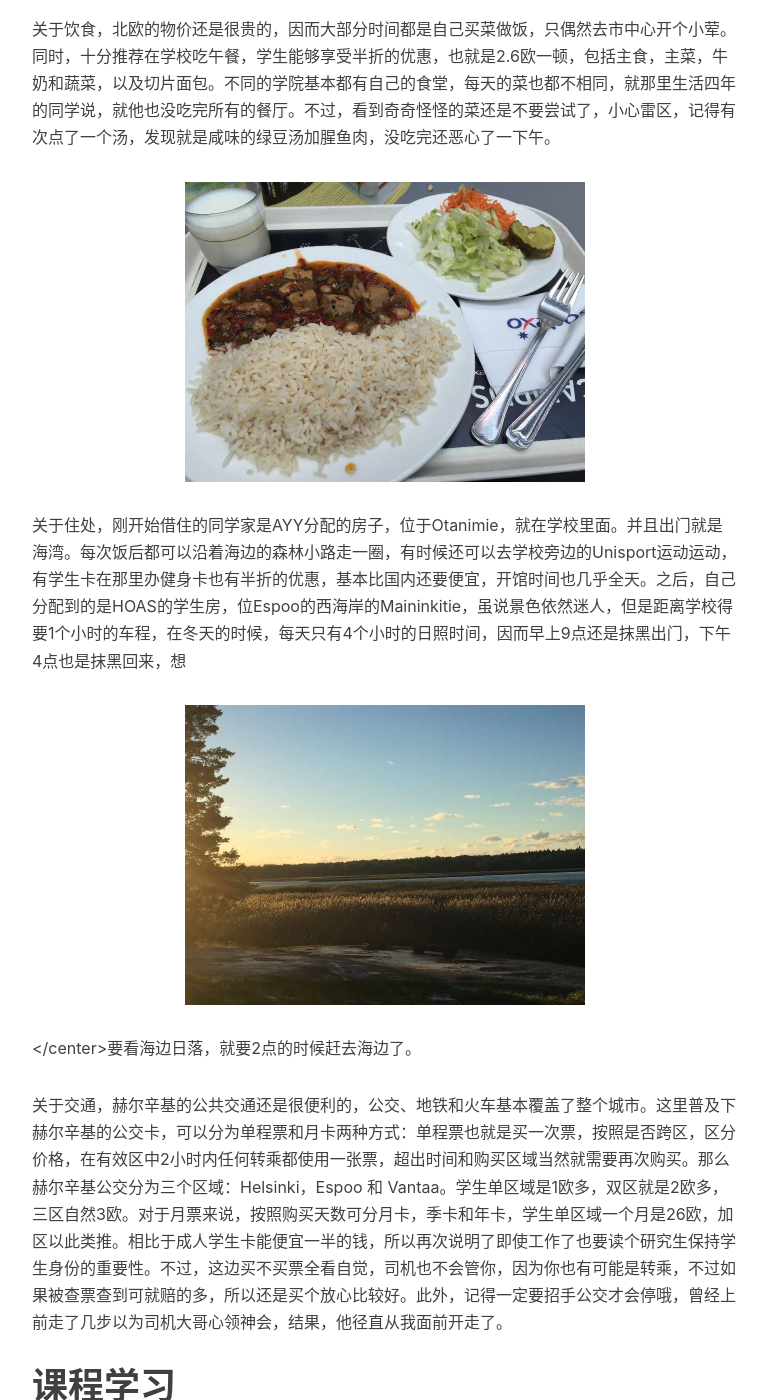
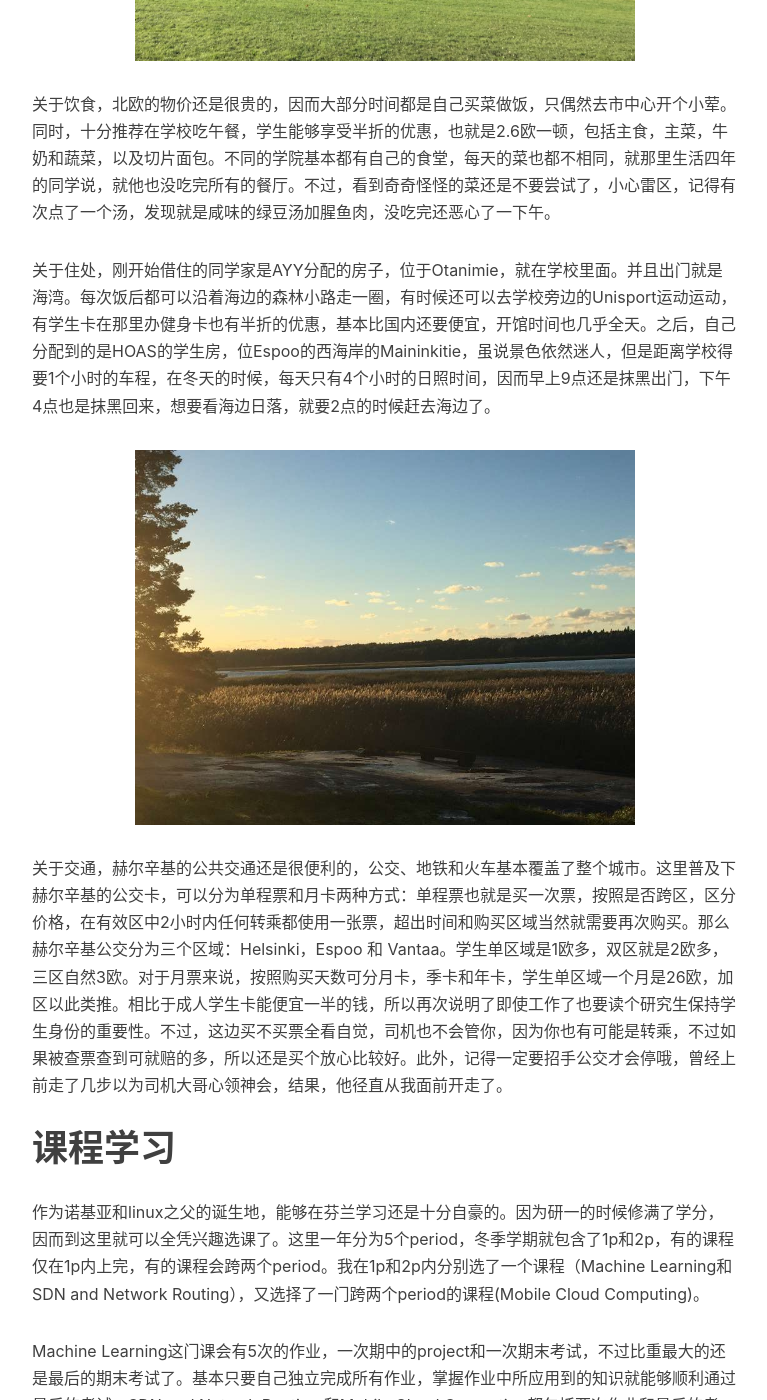
Before and after one commit to liukun2634/liukun2634.github.io, a Jekyll site: the page built from _posts/2017-02-25-life_in_finland.md, in a window 1280 px wide and 1400 px high, scrolled down 1704 px. Shown: the whole window, without its empty margins (233-1000 px from the left). Built offline with Jekyll 4.4.1, drawn with Linux system fonts in a browser that asks for light colours; nearby versions of some CDN libraries; comment, search, counter and statistics services are not loaded.

Commit message:
add finland

```diff
--- a/_posts/2017-02-25-life_in_finland.md
+++ b/_posts/2017-02-25-life_in_finland.md
@@ -24,16 +24,14 @@ header-img: "../images/finlandlife/1.jpeg"
 
 刚到芬兰的赫尔辛基，给人第一感觉就是无比的干净，清新的空气，周围没有太多的楼房，到处是绿树和海湾，一眼望去就能看到天边，一下就让刚到新环境的紧张心情放松了下来。虽说芬兰是说芬兰语的，但大多数人都会英语，因而你可以很放心的与他们沟通。学校也会为每个交流生分配一个tutor，来帮助你更快适应这里的生活。
 <center>
-<p><img src="../images/finlandlife/6.jpeg" height="300" width="400"  align="center"></p>
+<p><img src="../images/finlandlife/6.jpeg" height="350" width="500"  align="center"></p>
 </center>
 关于饮食，北欧的物价还是很贵的，因而大部分时间都是自己买菜做饭，只偶然去市中心开个小荤。同时，十分推荐在学校吃午餐，学生能够享受半折的优惠，也就是2.6欧一顿，包括主食，主菜，牛奶和蔬菜，以及切片面包。不同的学院基本都有自己的食堂，每天的菜也都不相同，就那里生活四年的同学说，就他也没吃完所有的餐厅。不过，看到奇奇怪怪的菜还是不要尝试了，小心雷区，记得有次点了一个汤，发现就是咸味的绿豆汤加腥鱼肉，没吃完还恶心了一下午。
+
+关于住处，刚开始借住的同学家是AYY分配的房子，位于Otanimie，就在学校里面。并且出门就是海湾。每次饭后都可以沿着海边的森林小路走一圈，有时候还可以去学校旁边的Unisport运动运动，有学生卡在那里办健身卡也有半折的优惠，基本比国内还要便宜，开馆时间也几乎全天。之后，自己分配到的是HOAS的学生房，位Espoo的西海岸的Maininkitie，虽说景色依然迷人，但是距离学校得要1个小时的车程，在冬天的时候，每天只有4个小时的日照时间，因而早上9点还是抹黑出门，下午4点也是抹黑回来，想要看海边日落，就要2点的时候赶去海边了。
 <center>
-<p><img src="../images/finlandlife/4.jpeg" height="300" width="400" align="center"></p>
+<p><img src="../images/finlandlife/2.jpeg" height="300" width="500" align="center"></p>
 </center>
-关于住处，刚开始借住的同学家是AYY分配的房子，位于Otanimie，就在学校里面。并且出门就是海湾。每次饭后都可以沿着海边的森林小路走一圈，有时候还可以去学校旁边的Unisport运动运动，有学生卡在那里办健身卡也有半折的优惠，基本比国内还要便宜，开馆时间也几乎全天。之后，自己分配到的是HOAS的学生房，位Espoo的西海岸的Maininkitie，虽说景色依然迷人，但是距离学校得要1个小时的车程，在冬天的时候，每天只有4个小时的日照时间，因而早上9点还是抹黑出门，下午4点也是抹黑回来，想<center>
-<p><img src="../images/finlandlife/2.jpeg" height="300" width="400" align="center"></p>
-</center>要看海边日落，就要2点的时候赶去海边了。
-
 关于交通，赫尔辛基的公共交通还是很便利的，公交、地铁和火车基本覆盖了整个城市。这里普及下赫尔辛基的公交卡，可以分为单程票和月卡两种方式：单程票也就是买一次票，按照是否跨区，区分价格，在有效区中2小时内任何转乘都使用一张票，超出时间和购买区域当然就需要再次购买。那么赫尔辛基公交分为三个区域：Helsinki，Espoo 和 Vantaa。学生单区域是1欧多，双区就是2欧多，三区自然3欧。对于月票来说，按照购买天数可分月卡，季卡和年卡，学生单区域一个月是26欧，加区以此类推。相比于成人学生卡能便宜一半的钱，所以再次说明了即使工作了也要读个研究生保持学生身份的重要性。不过，这边买不买票全看自觉，司机也不会管你，因为你也有可能是转乘，不过如果被查票查到可就赔的多，所以还是买个放心比较好。此外，记得一定要招手公交才会停哦，曾经上前走了几步以为司机大哥心领神会，结果，他径直从我面前开走了。
 
 # 课程学习
@@ -42,7 +40,7 @@ header-img: "../images/finlandlife/1.jpeg"
 
 Machine Learning这门课会有5次的作业，一次期中的project和一次期末考试，不过比重最大的还是最后的期末考试了。基本只要自己独立完成所有作业，掌握作业中所应用到的知识就能够顺利通过最后的考试。SDN and Netwok Routing 和Mobile Cloud Computing都包括两次作业和最后的考试，作业是小组合作的形式，并且作业是需要答辩的。第一次和外国学生一起团队合作完成作业还是很紧张的，一开始讨论因为不知道相关的名词，完全不能跟上他们的节奏。后来随着慢慢的学习并完成分配的任务，最后也顺利的达到了要求，这样的经历现在想起了还是十分值得的。其中，学到他们工作的方式是更注重交流和沟通，每天给与一定的反馈，而不是自己一个人默默完成既定的任务。此外，虽说旁听了芬兰语，但是至今也只就记得一二三怎么数。
 <center>
-<p><img src="../images/finlandlife/5.jpeg" height="300" width="400" align="center"></p>
+<p><img src="../images/finlandlife/5.jpeg" height="350" width="500" align="center"></p>
 </center>
 相比于国内的教育，更多的实践应该就是国外领先的地方。但是在我看来，之所以能够实践，在于他们学校提供了更为丰富的硬件资源，给予了课程教育的最大的支持。至少在阿尔托大学，到处都可以找到自习的场所，提供沙发、阁间以及可以睡觉的地方。同时，到处都有连接了学校云数据中心的电脑，配置最新的windows、linux和macOS系统，只要自己的学生账户就能在任意一台电脑上使用。学生只需专注于所需要研究的知识，而不会因为硬件的不足而去浪费精力。回想起本科痛苦的电路实验，总会因为设备损坏耽误好一段时间，还有安装软件过老导致各种不兼容的问题，以及为了找自习室四处奔波，能够在阿尔托得到交流学习的机会，真的是完全另一种体验。
 
@@ -50,7 +48,7 @@ Machine Learning这门课会有5次的作业，一次期中的project和一次
 
 芬兰各个城市之间也是十分便利的，大巴和火车连接了各个城市，海边的城市还有海轮可以到达。芬兰的首都赫尔辛基相对的现代化，而芬兰第二大的城市图尔库则是一座相对有着古老建筑的城市，从图尔库出发，通过海轮可以到达芬兰景色迷人的奥兰群岛。亦可以继续北上，经过坦佩雷、奥卢，去往位于拉普兰Rovanimie的圣诞老人村，不仅可以和圣诞老人合影，运气好的话还有机会看到极光。虽然我运气不太好，去了一周都在下雪，但去到了北冰洋，在桑拿房和北冰洋的海水中三进三出，确也留下一次非常美好的经历。如果有机会，还想再去追一次极光。
 <center>
-<p><img src="../images/finlandlife/3.jpeg" height="300" width="400" align="center"></p>
+<p><img src="../images/finlandlife/3.jpeg" height="350" width="500" align="center"></p>
 </center>
 当然，芬兰去欧洲其他各国也是非常方便，瑞典、挪威和丹麦虽然都是北欧城市，但也各不相同。同时，一个人的旅行也让我学会了如何计划行程，也在途中认识了不少的小伙伴。
 
```
Also changed, not shown: images/finlandlife/1.jpeg.
